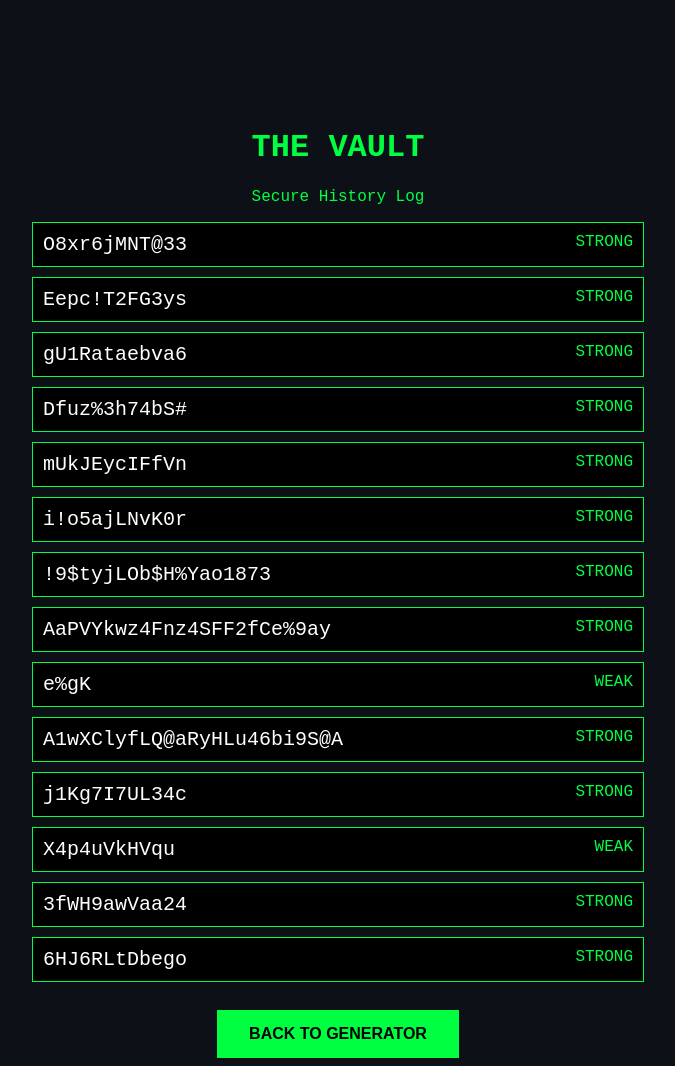
After one commit to arpit0oo/Python-Grind, a Flask app: page /history in a window 1280 px wide. The commit adds this page. Shown: the whole page, without its empty margins (302-977 px from the left). Run offline with Flask 3, Linux system fonts and the light colour scheme; data comes from the database, SQL or seed files in the repository; both versions use the stored data as it was after the commit.

Commit message:
Added SQLite database history

```diff
--- a/python_projects/password_app/app.py
+++ b/python_projects/password_app/app.py
@@ -1,8 +1,23 @@
 from flask import Flask, render_template, request
 import random
+import sqlite3
+
 
 app = Flask(__name__)
 
+def app_db():
+    conn = sqlite3.connect("history.db")
+    cursor=conn.cursor()
+    cursor.execute("""
+        CREATE TABLE IF NOT EXISTS passwords (
+            id INTEGER PRIMARY KEY AUTOINCREMENT,
+            content TEXT,
+            strength TEXT
+        )
+    """)
+    conn.commit()
+    conn.close()
+app_db()
 def gen_pass(length):
     password = ""
     chars = "abcdefghijklmnopqrstuvwxyzABCDEFGHIJKLMNOPQRSTUVWXYZ1234567890!@#$%"
@@ -21,9 +36,33 @@ def generate():
         strength = "STRONG"
     else:
         strength = "WEAK"
+    password = gen_pass(length_from_form)
+
+    conn = sqlite3.connect("history.db")
+    cursor = conn.cursor()
+
+    cursor.execute("INSERT INTO passwords (content, strength) VALUES (?, ?)", (password, strength))
+
+    conn.commit()
+    conn.close()
 
     password = gen_pass(length_from_form)
     return render_template("result.html", password=password, strength=strength)
+@app.route("/history")
+def history():
+    # 1. Connect to the database
+    conn = sqlite3.connect("history.db")
+    cursor = conn.cursor()
+
+    # 2. Get ALL passwords (ordered by newest first)
+    cursor.execute("SELECT * FROM passwords ORDER BY id DESC")
+    data = cursor.fetchall()
+
+    # 3. Close connection
+    conn.close()
+
+    # 4. Show the History page (sending the data list)
+    return render_template("history.html", history_data=data)
 
 if __name__ == "__main__":
     app.run(debug=True)
--- /dev/null
+++ b/python_projects/password_app/templates/history.html
@@ -0,0 +1,30 @@
+<!DOCTYPE html>
+<html>
+<head>
+    <title>Password Vault</title>
+    <link rel="stylesheet" href="{{ url_for('static', filename='style.css') }}">
+</head>
+<body>
+
+    <h1>THE VAULT</h1>
+    <p>Secure History Log</p>
+
+    <div style="width: 50%; margin: auto; text-align: left;">
+        {% for row in history_data %}
+
+        <div style="border: 1px solid #00ff41; padding: 10px; margin: 10px; background-color: #000;">
+            <span style="font-size: 20px; color: white;"> {{ row[1] }} </span>
+
+            <span style="float: right; color: #00ff41;"> {{ row[2] }} </span>
+        </div>
+
+        {% endfor %}
+    </div>
+
+    <br>
+    <a href="/">
+        <button>BACK TO GENERATOR</button>
+    </a>
+
+</body>
+</html>
--- a/python_projects/password_app/templates/index.html
+++ b/python_projects/password_app/templates/index.html
@@ -16,5 +16,11 @@
 
         <button type="submit">GENERATE HASH</button>
     </form>
+    <br><br>
+<a href="/history">
+    <button style="background-color: #333; color: white; border: 1px solid white;">
+        VIEW HISTORY
+    </button>
+</a>
 </body>
 </html>
```
Also changed, not shown: history.db (added).
